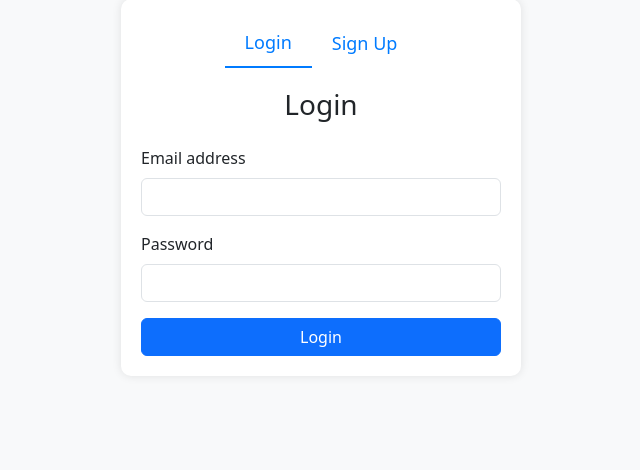
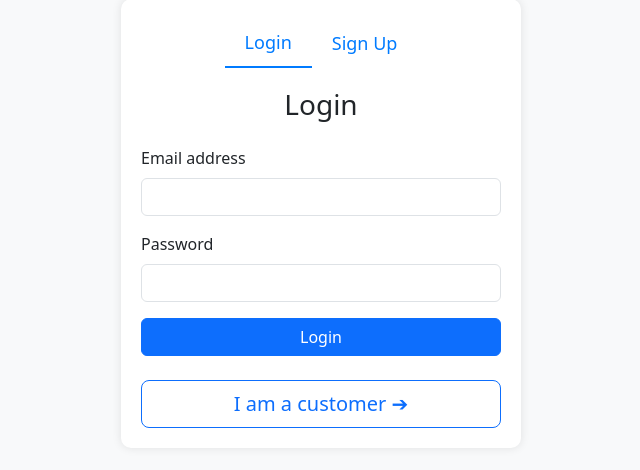
Before and after one commit to jariusismyname/coffeepos, a Django app: page /pos/pos/login_signup/ in a window 1280 px wide. Shown: the part 101-571 px from the top of the page, without its empty margins (319-959 px from the left). Run offline with Django 5.2, Linux system fonts and the light colour scheme.

Commit message:
login feature with i am a customer

```diff
--- a/pos/templates/pos/login_signup.html
+++ b/pos/templates/pos/login_signup.html
@@ -86,6 +86,11 @@
         </div>
         <button type="submit" class="btn btn-success w-100">Sign Up</button>
     </form>
+    <div class="text-center mt-4">
+        <a href="{% url 'home' %}" class="btn btn-outline-primary btn-lg w-100">
+            I am a customer ➔
+        </a>
+    </div>
 </div>
 
 <!-- JavaScript for Toggle -->
```
